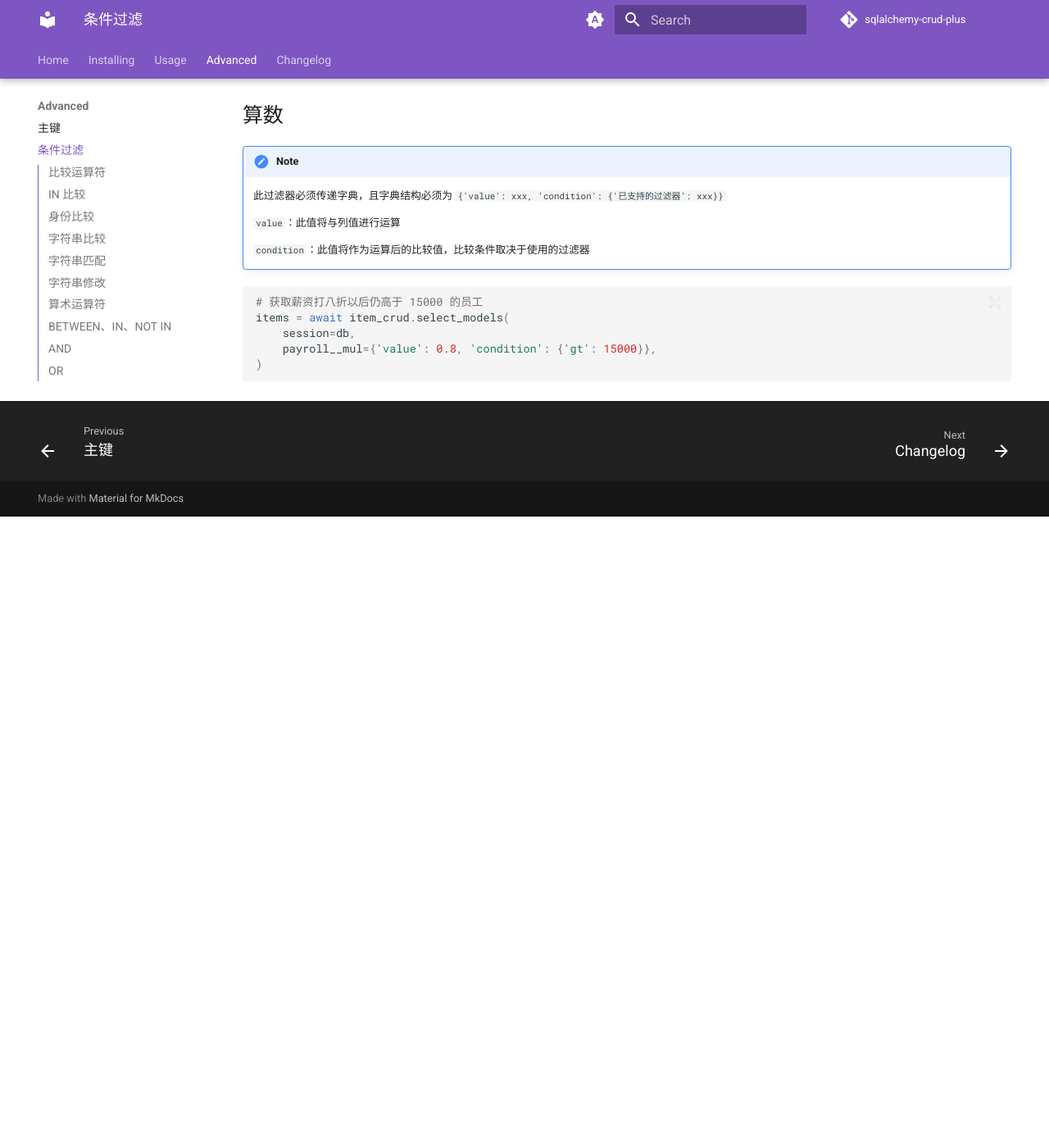
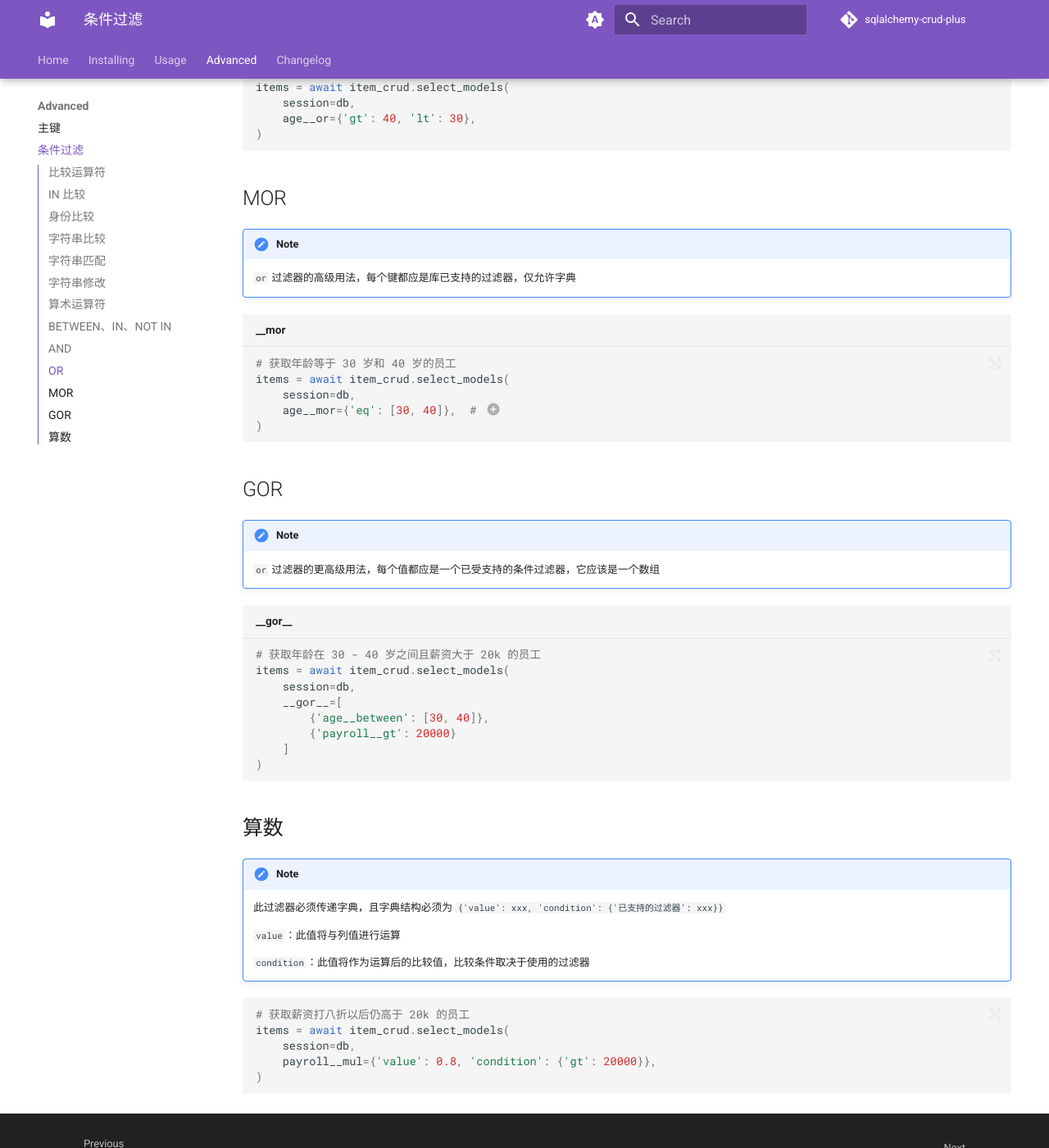
Before and after one commit to fastapi-practices/sqlalchemy-crud-plus, an MkDocs documentation site: the page built from docs/advanced/filter.md, in a window 1280 px wide and 1400 px high, scrolled down 3006 px. Shown: the whole window at 82% size. Built offline with MkDocs 1.6.1 and Material for MkDocs 9.7.7, drawn with Linux system fonts in a browser that asks for light colours; comment, search, counter and statistics services are not loaded; before the commit the page ends 3636 px from its top, so only the background shows below that; some of the changed text lies outside the part shown.

Commit message:
Add mor and __gor__ filters  (#21)
* Adding mor and gor for or clause

* Fix and optimize filters

* Add usage documents

````diff
--- a/docs/advanced/filter.md
+++ b/docs/advanced/filter.md
@@ -73,11 +73,12 @@ items = await item_crud.select_models(
 
     运算符需要多个值，且仅允许元组，列表，集合
 
-```python
-# 获取年龄在 30 - 40 岁之间的员工
+```python title="__between"
+# 获取年龄在 30 - 40 岁之间且名字在目标列表的员工
 items = await item_crud.select_models(
     session=db,
     age__between=[30, 40],
+    name__in=['bob', 'lucy'],
 )
 ```
 
@@ -86,7 +87,7 @@ items = await item_crud.select_models(
 可以通过将多个过滤器链接在一起来实现 AND 子句
 
 ```python
-# 获取年龄在 30 以上，薪资大于 2w 的员工
+# 获取年龄在 30 以上，薪资大于 20k 的员工
 items = await item_crud.select_models(
     session=db,
     age__gt=30,
@@ -100,11 +101,45 @@ items = await item_crud.select_models(
 
     每个键都应是库已支持的过滤器，仅允许字典
 
-```python
+```python title="__or"
 # 获取年龄在 40 岁以上或 30 岁以下的员工
 items = await item_crud.select_models(
     session=db,
     age__or={'gt': 40, 'lt': 30},
+)
+```
+
+## MOR
+
+!!! note
+
+    `or` 过滤器的高级用法，每个键都应是库已支持的过滤器，仅允许字典
+
+```python title="__mor"
+# 获取年龄等于 30 岁和 40 岁的员工
+items = await item_crud.select_models(
+    session=db,
+    age__mor={'eq': [30, 40]},  # (1)
+)
+```
+
+1. 原因：在 python 字典中，不允许存在相同的键值；<br/>
+   场景：我有一个列，需要多个相同条件但不同条件值的查询，此时，你应该使用 `mor` 过滤器，正如此示例一样使用它
+
+## GOR
+
+!!! note
+
+    `or` 过滤器的更高级用法，每个值都应是一个已受支持的条件过滤器，它应该是一个数组
+
+```python title="__gor__"
+# 获取年龄在 30 - 40 岁之间且薪资大于 20k 的员工
+items = await item_crud.select_models(
+    session=db,
+    __gor__=[
+        {'age__between': [30, 40]},
+        {'payroll__gt': 20000}
+    ]
 )
 ```
 
@@ -119,9 +154,9 @@ items = await item_crud.select_models(
     `condition`：此值将作为运算后的比较值，比较条件取决于使用的过滤器
 
 ```python
-# 获取薪资打八折以后仍高于 15000 的员工
+# 获取薪资打八折以后仍高于 20k 的员工
 items = await item_crud.select_models(
     session=db,
-    payroll__mul={'value': 0.8, 'condition': {'gt': 15000}},
+    payroll__mul={'value': 0.8, 'condition': {'gt': 20000}},
 )
 ```
````
Also changed, not shown: 2 other files.
